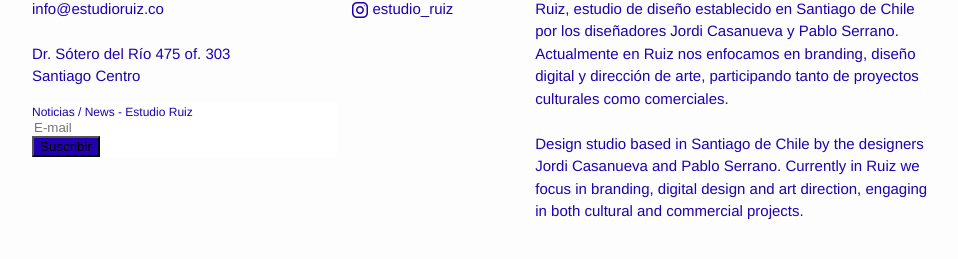
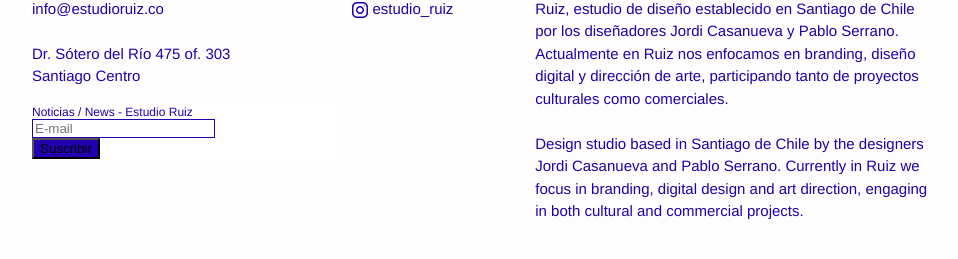
Before and after one commit to jordicasanueva/ruiz.github.io, a Jekyll site: the page built from index.html, in a window 1280 px wide. Shown: the part 159-418 px from the top of the page, without its empty margins (158-1116 px from the left). Built offline with Jekyll 4.4.1, drawn with Linux system fonts in a browser that asks for light colours; comment, search, counter and statistics services are not loaded.

Commit message:
mailchimp

```diff
--- a/_sass/_layout.scss
+++ b/_sass/_layout.scss
@@ -197,7 +197,7 @@
 
 #mc_embed_signup input.email {
     width: auto !important;
-    border: #2100ad !important;
+    border: solid 1px #2100ad !important;
 }
 
 #mc_embed_signup .button {
```
